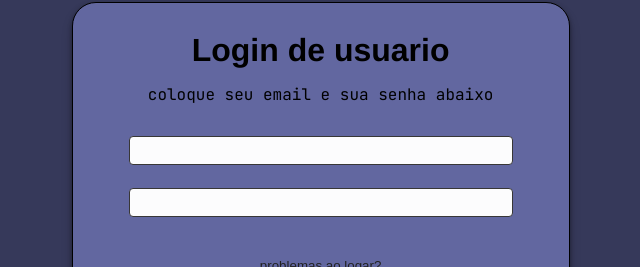
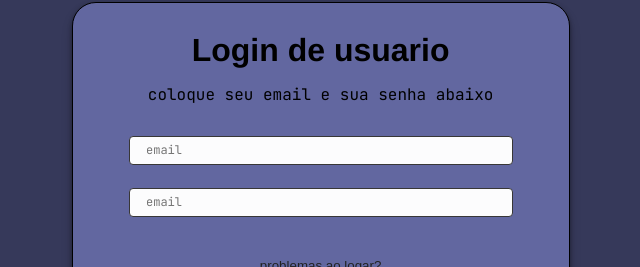
Before and after one commit to juan12331/Acesso_usuarios, a React (Vite) app in the folder frontend/: page / in a window 1280 px wide. Shown: the part 120-387 px from the top of the page, without its empty margins (321-961 px from the left). Built offline with nearby package versions, Linux system fonts and the light colour scheme.

Commit message:
verificacao de usuario

```diff
--- a/frontend/src/pages/create_users/create.jsx
+++ b/frontend/src/pages/create_users/create.jsx
@@ -1,8 +1,22 @@
 import React from 'react'
+import { PostUsuario } from '../../services/APIservice';
 
 const create = () => {
+
+  function criar() {
+    PostUsuario('jefersonDnv', 'jeferson123@gmail.com', 'password')
+    .then(data => console.log(data))
+    .catch(err => console.log('deu erro'))
+    console.log('test')
+  }
+
   return (
-    <></>
+
+
+
+    <>
+      <button onClick={criar}>criar aleatório</button>
+    </>
   )
 }
 
--- a/frontend/src/pages/login_adm/login.jsx
+++ b/frontend/src/pages/login_adm/login.jsx
@@ -34,8 +34,8 @@ const login = () => {
             <div className='conteiner'>
                 <h1 className='h1'>Login de usuario</h1>
                 <span className='span'>coloque seu email e sua senha abaixo</span>
-                <input type="text" id='email' className='email input' value={email} onChange={(e) => setEmail(e.target.value)} />
-                <input type="password" id='password' className='password input' value={password} onChange={(e) => setpassword(e.target.value)} />
+                <input type="text" id='email' placeholder='email' className='email input' value={email} onChange={(e) => setEmail(e.target.value)} />
+                <input type="password" id='password' placeholder='email' className='password input' value={password} onChange={(e) => setpassword(e.target.value)} />
                 <span className='span aviso' id='spanXD'></span>
                 <button className='problemas'> problemas ao logar? </button>
                 <button onClick={() => login(email, password)} className='button'> Logar</button>
--- a/frontend/src/services/APIservice.js
+++ b/frontend/src/services/APIservice.js
@@ -1,3 +1,4 @@
+import axios from "axios";
 import http from "./http"
 
 export async function getUsers(params) {
@@ -14,3 +15,9 @@ export async function autenticacao(email, senha) {
     const response = await http.post('/login', { email, senha });
     return response.data;
 }
+
+export async function PostUsuario (nome, email, senha ) {
+    const response = await http.post(`/usuarios`, {nome: nome, email: email, senha: senha })
+    console.log(response)
+    return response.data;
+}
--- a/frontend/src/services/http.js
+++ b/frontend/src/services/http.js
@@ -1,8 +1,8 @@
 import axios from "axios";
 
 export default axios.create({
-    baseURL: 'http://localhost:3001',
-    headers: {
-        'Content-Type': 'application/json'
+    baseURL : 'http://localhost:3001',
+    headers : {
+        'Content-Type' : 'application/json'
     }
 });
```
Also changed, not shown: 1 other file (tests, documents, lock files or other folders).
